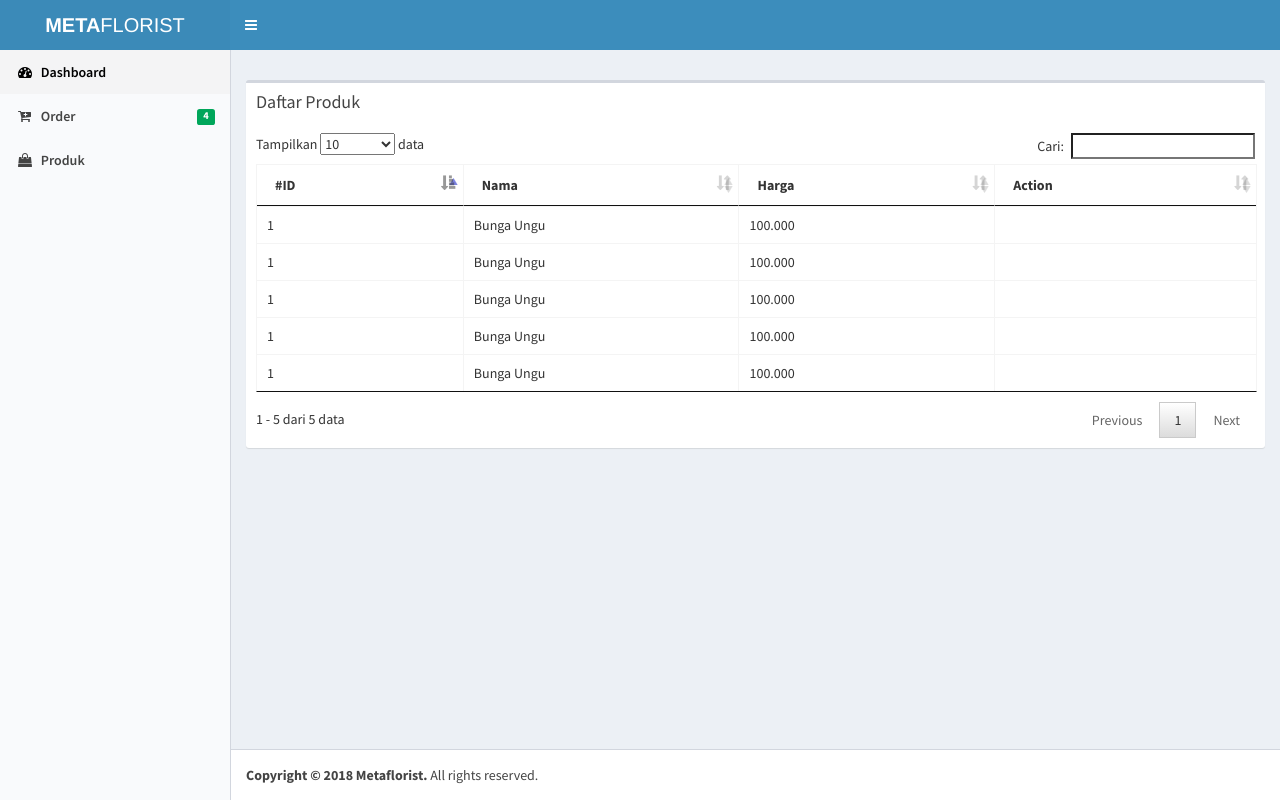
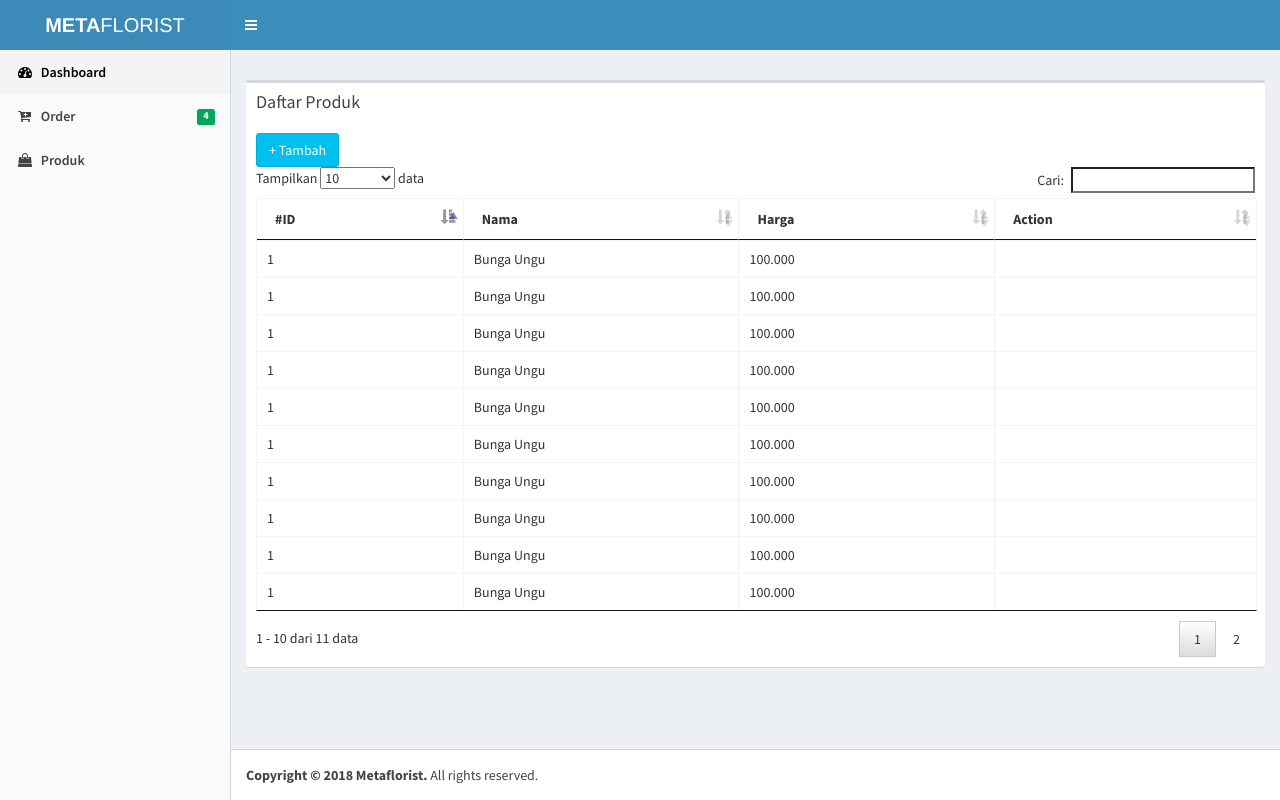
Before and after one commit to fannyhasbi/char, a CodeIgniter app: page /char/in/produk in a window 1280 px wide. Run offline with CodeIgniter, Linux system fonts and the light colour scheme; some libraries are stand-ins or nearby versions.

Commit message:
Add produk button

```diff
--- a/apz/views/panti/produk.php
+++ b/apz/views/panti/produk.php
@@ -92,6 +92,9 @@
             </div>
 
             <div class="box-body">
+              <a href="<?= site_url('in/tambah-produk'); ?>" class="btn btn-info">+ Tambah</a>
+              <div class="clearfix"></div>
+
               <table id="produk" class="table table-bordered table-hover">
                 <thead>
                   <tr>
@@ -102,6 +105,42 @@
                   </tr>
                 </thead>
                 <tbody>
+                  <tr>
+                    <td>1</td>
+                    <td>Bunga Ungu</td>
+                    <td>100.000</td>
+                    <td></td>
+                  </tr>
+                  <tr>
+                    <td>1</td>
+                    <td>Bunga Ungu</td>
+                    <td>100.000</td>
+                    <td></td>
+                  </tr>
+                  <tr>
+                    <td>1</td>
+                    <td>Bunga Ungu</td>
+                    <td>100.000</td>
+                    <td></td>
+                  </tr>
+                  <tr>
+                    <td>1</td>
+                    <td>Bunga Ungu</td>
+                    <td>100.000</td>
+                    <td></td>
+                  </tr>
+                  <tr>
+                    <td>1</td>
+                    <td>Bunga Ungu</td>
+                    <td>100.000</td>
+                    <td></td>
+                  </tr>
+                  <tr>
+                    <td>1</td>
+                    <td>Bunga Ungu</td>
+                    <td>100.000</td>
+                    <td></td>
+                  </tr>
                   <tr>
                     <td>1</td>
                     <td>Bunga Ungu</td>
@@ -165,7 +204,11 @@
 
 <script>
 $(function (){
-  $("#produk").DataTable();
+  var x = (window.innerWidth > 768) ? false : true;
+  $("#produk").DataTable({
+      "scrollX": x,
+      "pagingType": "numbers"
+  });
 });
 </script>
 </body>
```
